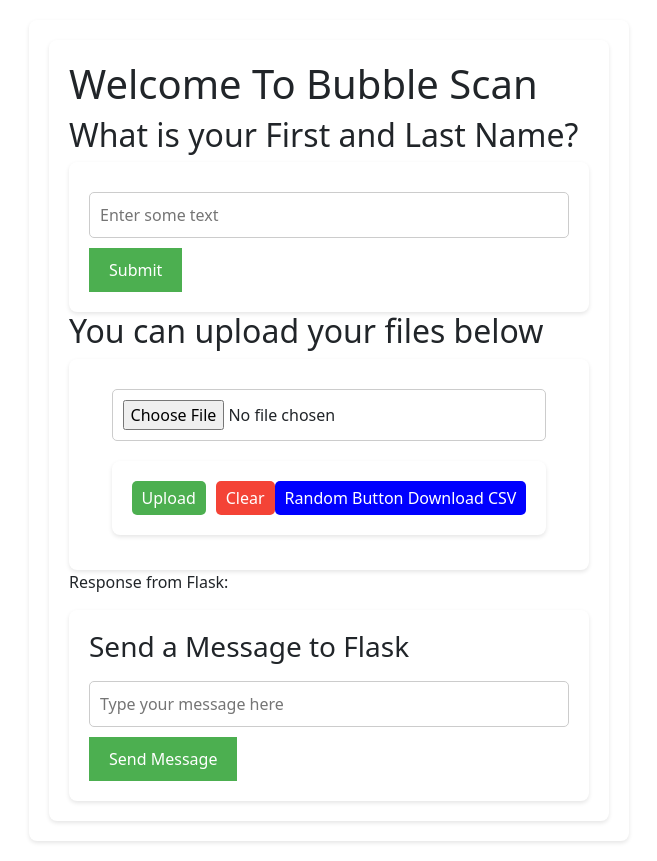
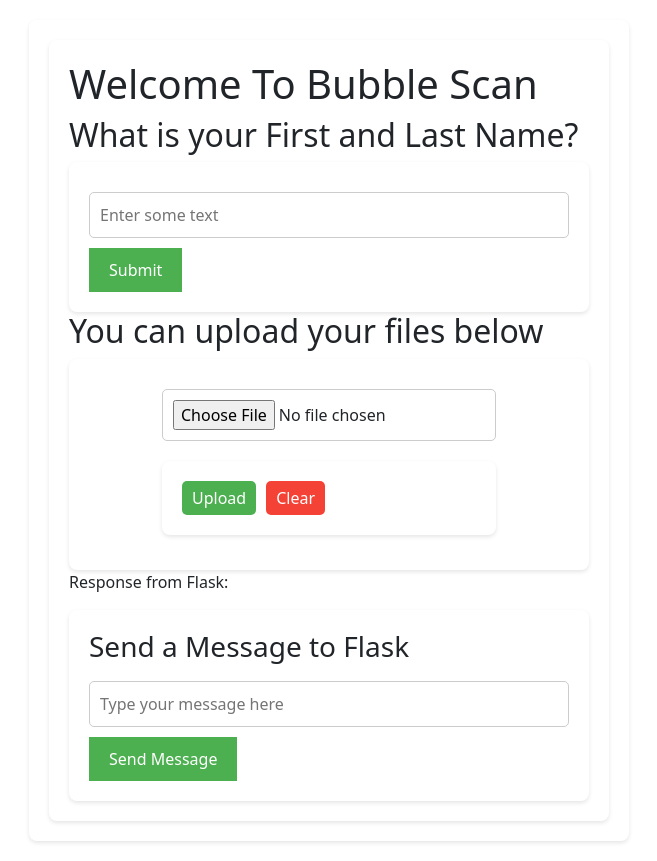
Before and after one commit to rkarmuri/bubble_scan, a React (Vite) app in the folder bubblescan-client/: page / in a window 1280 px wide. Shown: the whole page, without its empty margins (311-968 px from the left). Built offline with nearby package versions, Linux system fonts and the light colour scheme; no server answers.

Commit message:
submitting sprint 3 client side work

```diff
--- a/bubblescan-client/src/components/FileUploadComponent.tsx
+++ b/bubblescan-client/src/components/FileUploadComponent.tsx
@@ -35,7 +35,7 @@ function FileUploadComponent() {
         const result = await response.json();
         console.log("JSON file sent successfully");
         setSuccessMessage(result.message);
-        setCsvFileName(result.csvFilename); // Adjust based on the actual response key for the CSV filename
+        setCsvFileName(result.message.split(": ")[1]); // Assuming the filename is in the response message
       } else {
         console.error("Failed to send JSON file");
         setSuccessMessage("Failed to send JSON file");
@@ -48,7 +48,13 @@ function FileUploadComponent() {
 
   const downloadCSV = () => {
     if (csvFileName) {
-      window.location.href = `http://localhost:5000/api/download/${csvFileName}`;
+      // Triggering the download
+      const a = document.createElement("a");
+      a.href = `http://localhost:5000/api/download/${csvFileName}`;
+      a.setAttribute("download", csvFileName);
+      document.body.appendChild(a);
+      a.click();
+      document.body.removeChild(a);
     }
   };
 
@@ -101,19 +107,6 @@ function FileUploadComponent() {
           >
             Clear
           </button>
-          <button
-            onClick={downloadCSV}
-            style={{
-              background: "blue",
-              color: "white",
-              padding: "5px 10px",
-              border: "none",
-              borderRadius: "5px",
-              cursor: "pointer",
-            }}
-          >
-            Random Button Download CSV
-          </button>
         </div>
       </form>
       {successMessage && <p>{successMessage}</p>}
@@ -121,6 +114,7 @@ function FileUploadComponent() {
         <button
           onClick={downloadCSV}
           style={{
+            marginTop: "10px",
             background: "#4CAF50",
             color: "white",
             padding: "5px 10px",
```
